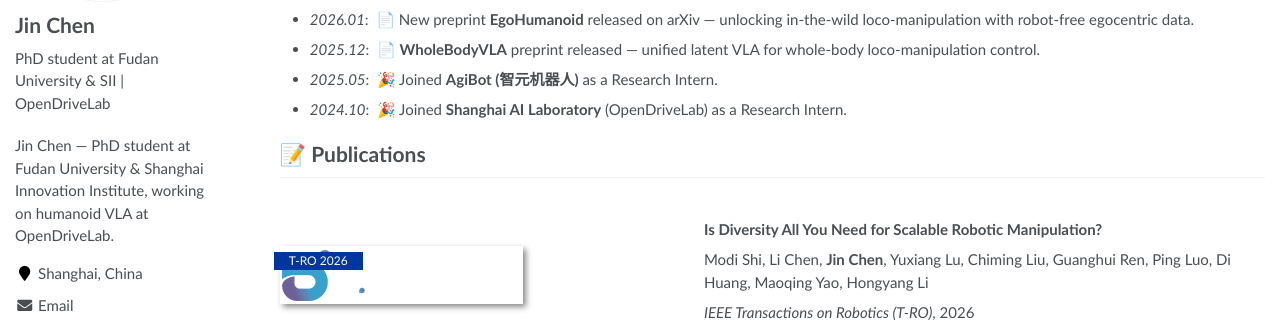
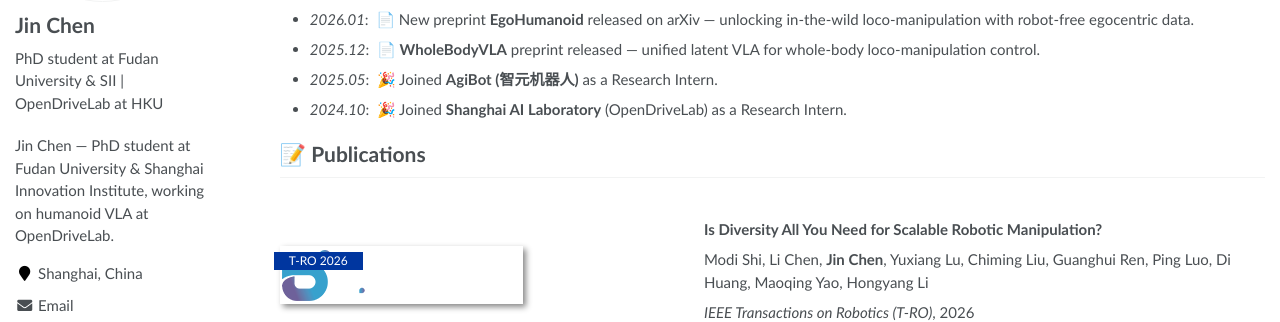
Before and after one commit to JinChen0056/jinchen0056.github.io, a Jekyll site: the page built from _pages/about.md, in a window 1280 px wide. Shown: the part 264-586 px from the top of the page. Built offline with Jekyll 4.4.1, drawn with Linux system fonts in a browser that asks for light colours.

Commit message:
Sidebar bio: append 'at HKU' to OpenDriveLab

```diff
--- a/_config.yml
+++ b/_config.yml
@@ -23,7 +23,7 @@ baidu_site_verification  :  # get baidu_site_verification from https://ziyuan.ba
 author:
   name             : "Jin Chen"
   avatar           : "images/profile.jpg"
-  bio              : "PhD student at Fudan University & SII | OpenDriveLab"
+  bio              : "PhD student at Fudan University & SII | OpenDriveLab at HKU"
   location         : "Shanghai, China"
   employer         :
   pubmed           :
```
